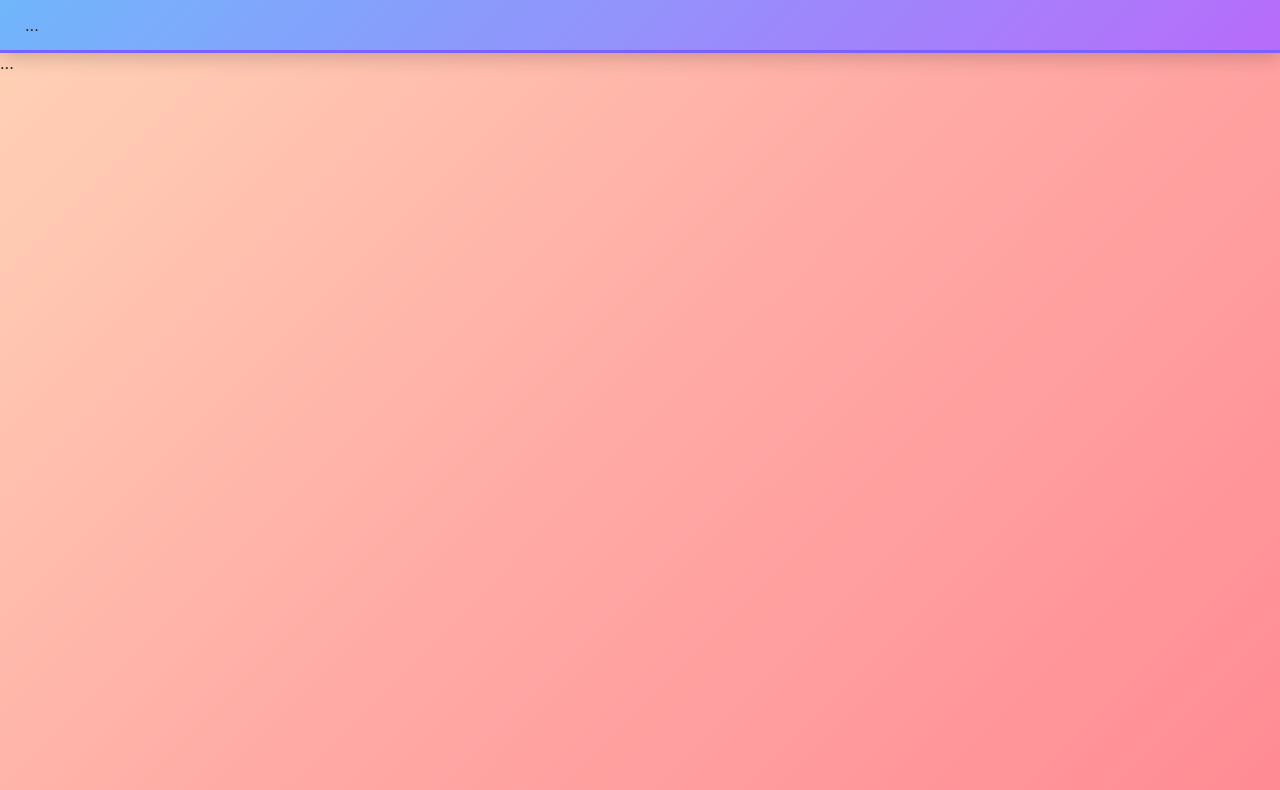
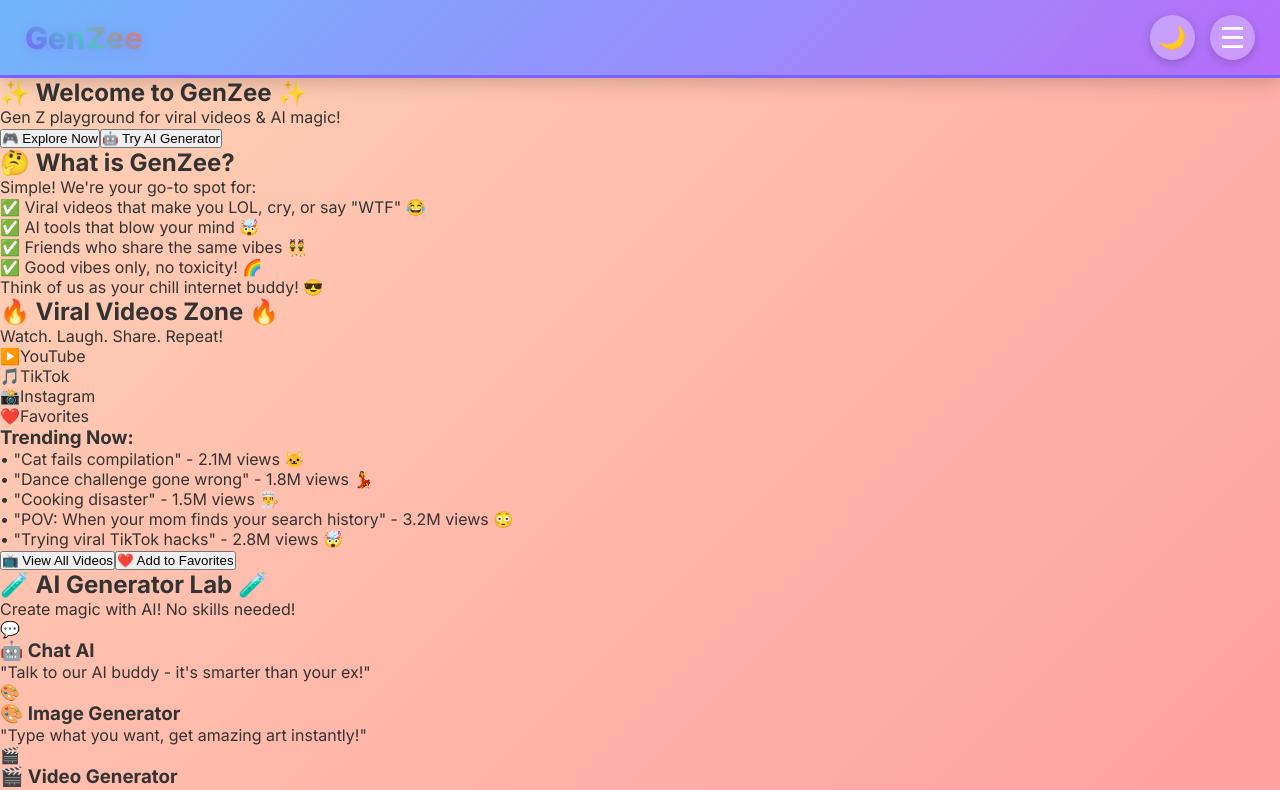
Before and after one commit to youget/Genz, a Next.js app: page / in a window 1280 px wide. Shown: the top 790 px of the page. Built offline with nearby package versions, Linux system fonts and the light colour scheme.

Commit message:
Update page.js

```diff
--- a/app/page.js
+++ b/app/page.js
@@ -59,30 +59,6 @@ export default function Home() {
     playSound('boop');
   };
 
-  // If not client yet, show loading
-  useEffect(() => {
-  setIsClient(true);
-}, []);
-
-// Render halaman normal, tapi sembunyikan konten sensitive sampai client ready
-return (
-  <div className={`container ${isDarkMode ? 'dark-mode' : ''}`}>
-    {!isClient ? null : (  // Sembunyikan konten yang butuh window/DOM
-      <>
-        <nav className="navbar">...</nav>
-        <section className="hero">...</section>
-        {/* ... semua konten lain ... */}
-      </>
-    )}
-
-    {/* Loading screen hanya untuk UX visual */}
-    {!isClient && (
-      <div className="loading-screen">
-        <p>Loading GenZee...</p>
-      </div>
-    )}
-  </div>
-);
   return (
     <div className={`container ${isDarkMode ? 'dark-mode' : ''}`}>
 
```
